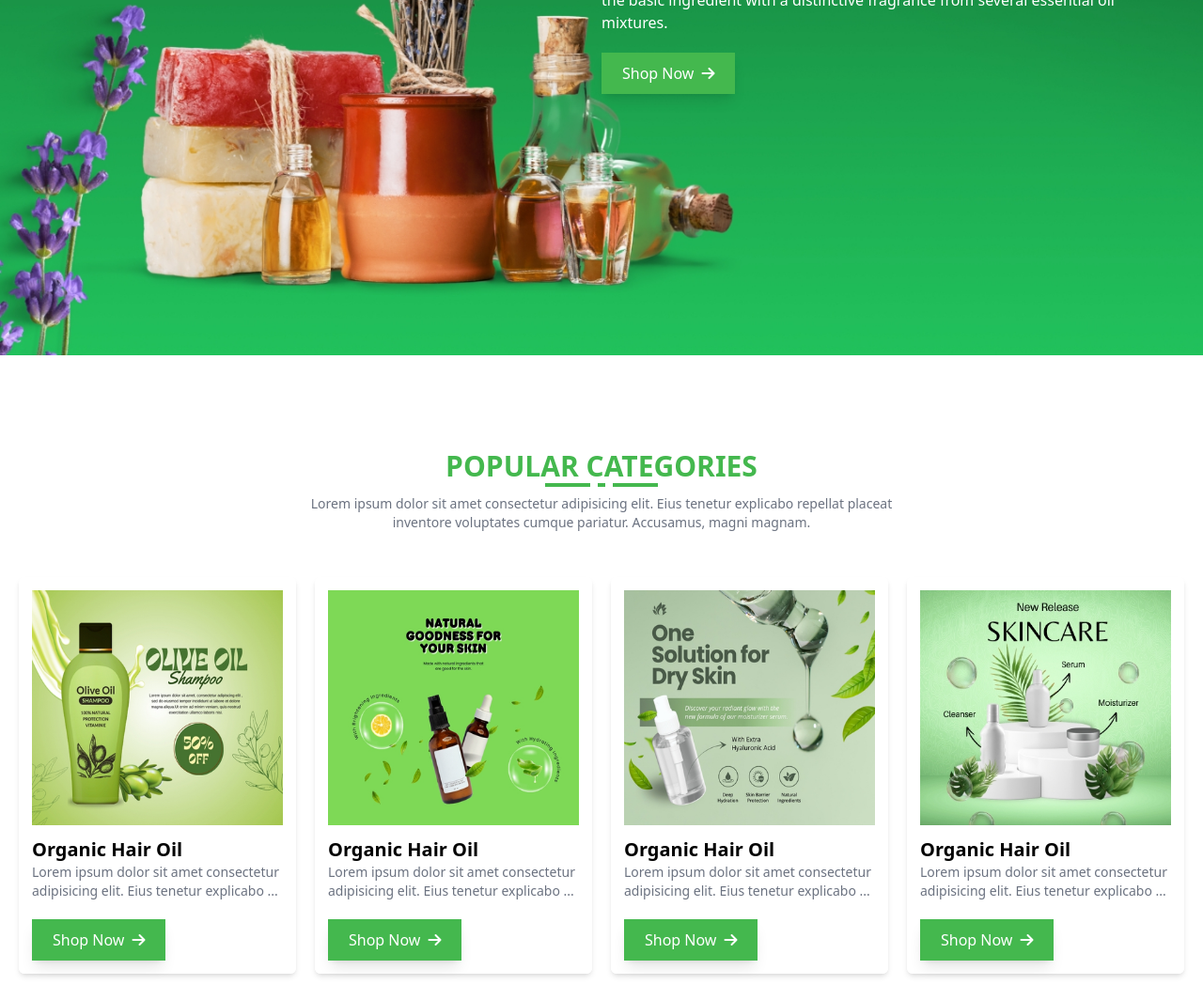
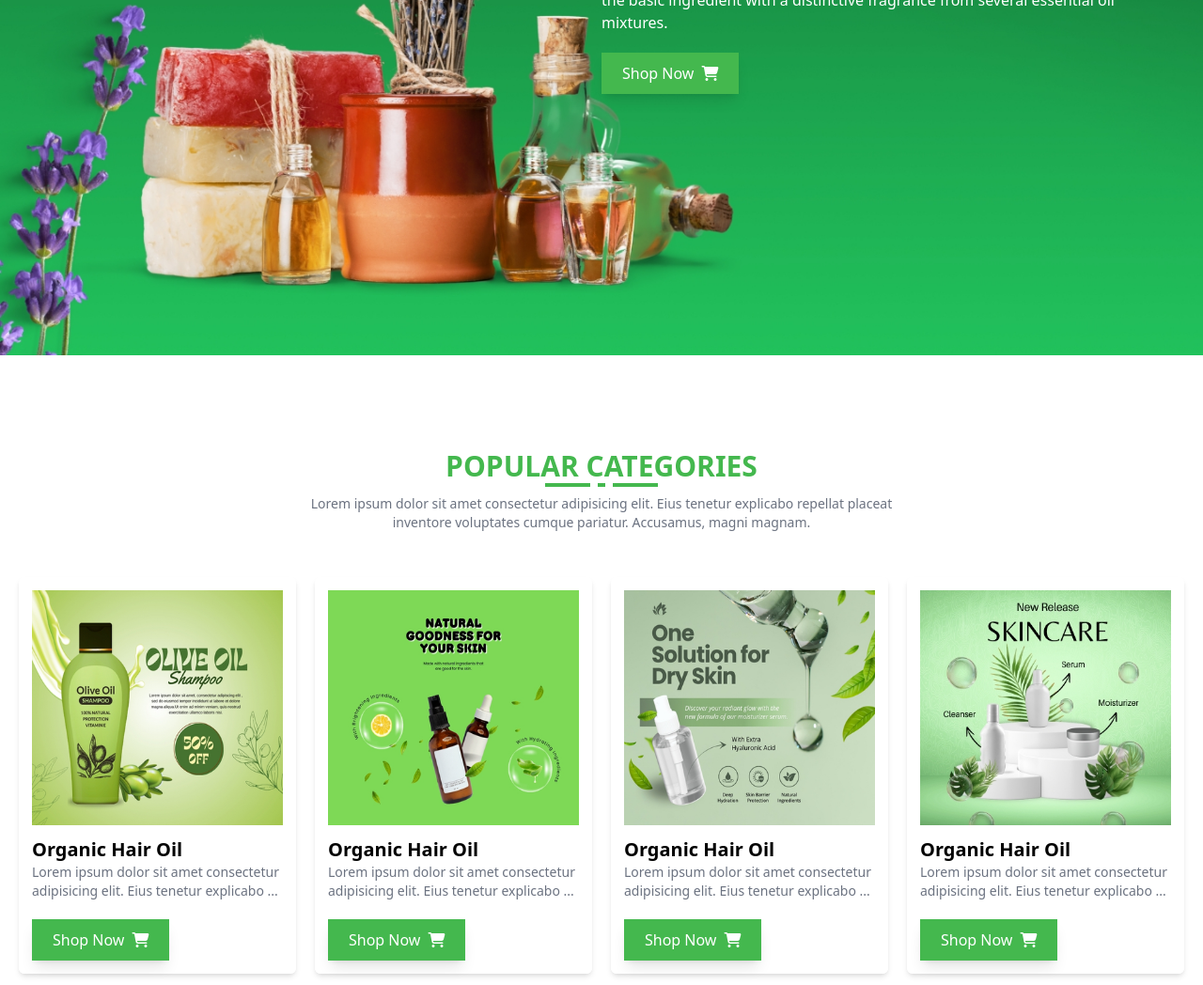
Before and after one commit to antorntech/hair-product, a React (Vite) app: page / in a window 1280 px wide. Shown: the part 422-1470 px from the top of the page at 94% size. Built offline with nearby package versions, Linux system fonts and the light colour scheme.

Commit message:
add some change on cart icon

```diff
--- a/src/components/home/HomeSlider.jsx
+++ b/src/components/home/HomeSlider.jsx
@@ -17,7 +17,7 @@ const HomeSlider = () => {
           </p>
           <button className="bg-[#44b84e] border-2 border-[#44b84e] hover:rounded-md hover:bg-[#71c778] text-white px-5 py-2 mt-5 shadow-lg hover:border-[#71c778] hover:text-white hover:border-2  transition-all duration-500">
             Shop Now
-            <i className="fa-solid fa-arrow-right ml-2"></i>
+            <i class="fa-solid fa-cart-shopping ml-2"></i>
           </button>
         </div>
       </div>
--- a/src/components/home/PopularCategories.jsx
+++ b/src/components/home/PopularCategories.jsx
@@ -58,7 +58,7 @@ const PopularCategories = () => {
               <Link to={`/items/${item.id}`}>
                 <button className="hover:bg-[#71c778] text-white px-5 py-2 mt-5 shadow-lg bg-[#44b84e] border-2 border-[#44b84e] hover:border-[#71c778] hover:text-white hover:border-2 hover:rounded-md  transition-all duration-500">
                   Shop Now
-                  <i className="fa-solid fa-arrow-right ml-2"></i>
+                  <i class="fa-solid fa-cart-shopping ml-2"></i>
                 </button>
               </Link>
             </div>
```
